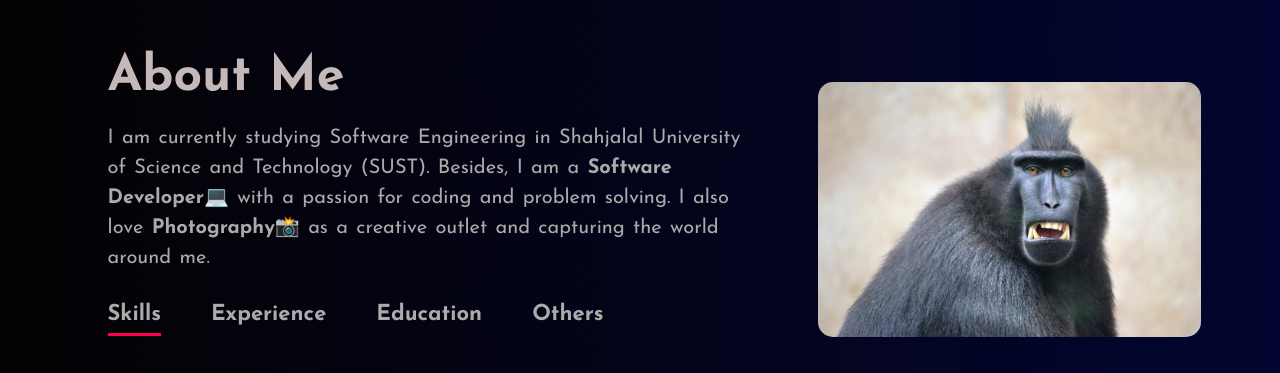
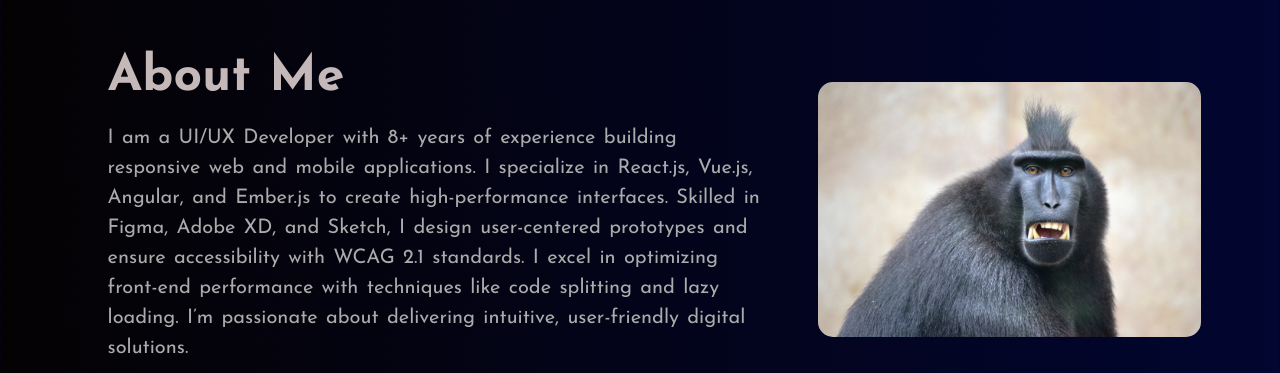
Before and after one commit to Kishore1896/kishore.github.io, a plain HTML site: page index.html in a window 1280 px wide. Shown: the part 870-1243 px from the top of the page. Drawn offline with nearby package versions, Linux system fonts and the light colour scheme.

Commit message:
fix: Updated index.html

```diff
--- a/index.html
+++ b/index.html
@@ -161,10 +161,7 @@
 
                     <div class="sub-line">
                         <p>
-                            I am currently studying Software Engineering in Shahjalal University of Science and
-                            Technology (SUST). Besides, I am a <b>Software Developer💻</b> with a passion for coding and
-                            problem solving.
-                            I also love <b>Photography📸</b> as a creative outlet and capturing the world around me.
+                            I am a UI/UX Developer with 8+ years of experience building responsive web and mobile applications. I specialize in React.js, Vue.js, Angular, and Ember.js to create high-performance interfaces. Skilled in Figma, Adobe XD, and Sketch, I design user-centered prototypes and ensure accessibility with WCAG 2.1 standards. I excel in optimizing front-end performance with techniques like code splitting and lazy loading. I’m passionate about delivering intuitive, user-friendly digital solutions.
                         </p>
                     </div>
 
```
